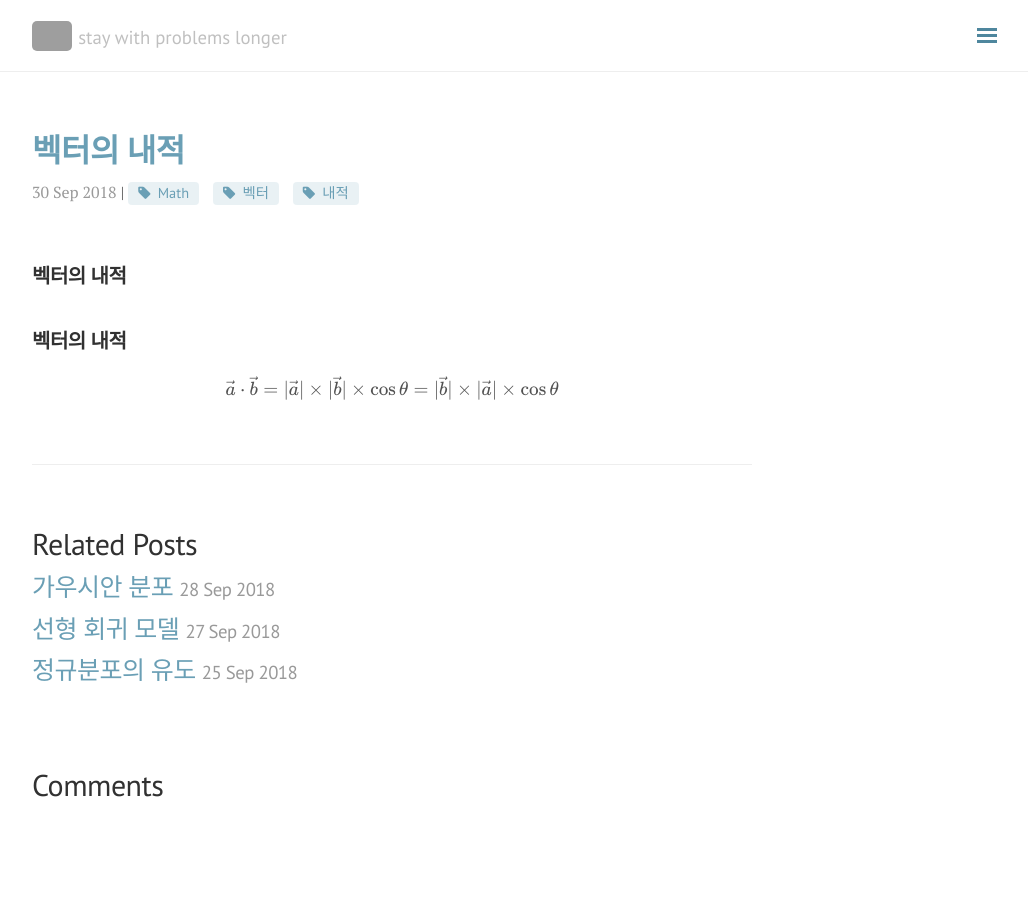
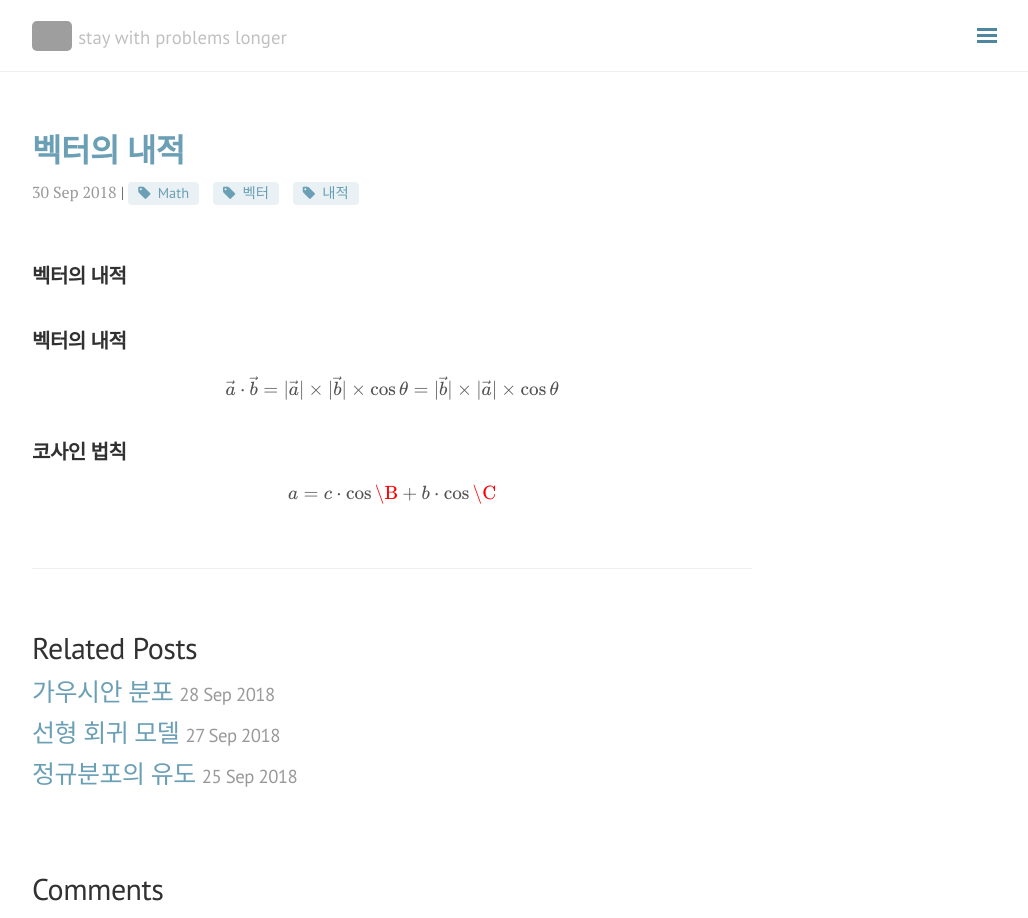
Before and after one commit to seokhoonj/seokhoonj.github.io, a Jekyll site: the page built from _posts/Math/2018-09-30-Math-inner_product.md, in a window 1280 px wide. Shown: the whole page, without its empty margins (248-1276 px from the left). Built offline with Jekyll 4.4.1, drawn with Linux system fonts in a browser that asks for light colours; nearby versions of some CDN libraries; formulas are drawn with MathJax 3; comment, search, counter and statistics services are not loaded; grey boxes are pictures that could not be loaded.

Commit message:
add _posts

```diff
--- a/_posts/Math/2018-09-30-Math-inner_product.md
+++ b/_posts/Math/2018-09-30-Math-inner_product.md
@@ -12,3 +12,6 @@ comments: false
 
 ## 벡터의 내적
 \\( \vec{a} \cdot \vec{b} = \|\vec{a}\| \times \|\vec{b}\| \times \cos\theta = \|\vec{b}\| \times \|\vec{a}\| \times \cos\theta \\)
+
+## 코사인 법칙
+\\( a = c \cdot \cos\B + b \cdot \cos\C \\)
```
